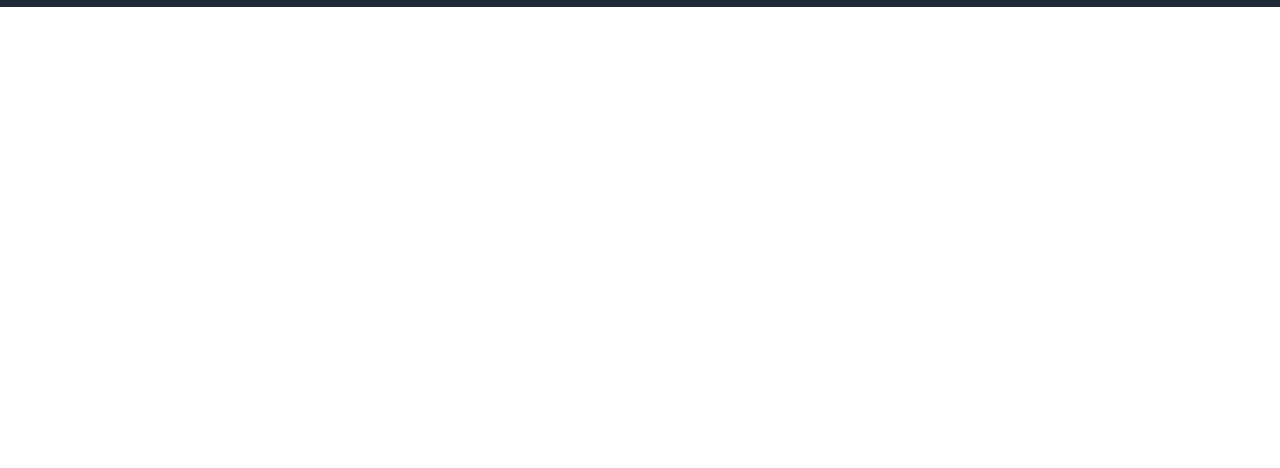
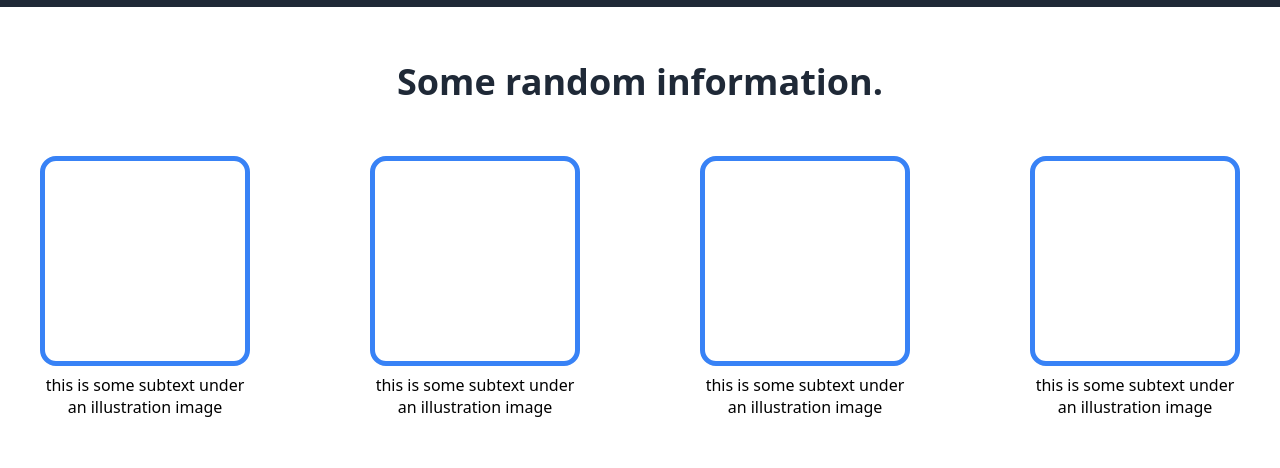
Before and after one commit to soumyadipx11/curious-corner, a plain HTML site: page index.html in a window 1280 px wide. Shown: the part 456-924 px from the top of the page. Before the commit the page ends 800 px from the top, so only its background shows below. Drawn offline with Linux system fonts and the light colour scheme.

Commit message:
New section added

```diff
--- a/index.html
+++ b/index.html
@@ -10,9 +10,9 @@
         <div class="header">
             <div class="header-logo">Header Logo</div>
             <ul class="links">
-            <li><a href="google.com">header link one</a></li>
-            <li><a href="google.com">header link one</a></li>
-            <li><a href="google.com">header link one</a></li>
+            <li><a href="https://www.google.com">header link one</a></li>
+            <li><a href="https://www.google.com">header link one</a></li>
+            <li><a href="https://www.google.com">header link one</a></li>
             </ul>
         </div>
         <div class="hero">
@@ -32,6 +32,41 @@
             </div>
         </div>
     </div>
+    <div class="info-container">
+        <div class="info-header">
+            Some random information.
+        </div>
+        <div class="info-content">
+                <div class="item">
+                    <div class="item-img">
+                    </div>
+                    <div class="item-info">
+                        this is some subtext under an illustration image
+                    </div>
+                </div>
+                <div class="item">
+                    <div class="item-img">
+                    </div>
+                    <div class="item-info">
+                        this is some subtext under an illustration image
+                    </div>
+                </div>
+                <div class="item">
+                    <div class="item-img">
+                    </div>
+                    <div class="item-info">
+                        this is some subtext under an illustration image
+                    </div>
+                </div>
+                <div class="item">
+                    <div class="item-img">
+                    </div>
+                    <div class="item-info">
+                        this is some subtext under an illustration image
+                    </div>
+                </div>
+        </div>
+    </div>
 
 </body>
 </html>
--- a/style.css
+++ b/style.css
@@ -88,3 +88,43 @@ button {
     background-color: #1F2937;
     padding: 10px 200px;
 }
+
+.info-container {
+    display: flex;
+    flex-direction: column;
+    align-items: center;
+    justify-content: center;
+    padding-bottom: 50px;
+}
+
+.info-header {
+    display: flex;
+    justify-content: center;
+    align-items: center;
+    font-size: 36px;
+    color: #1F2937;
+    font-weight: 900;
+    padding: 50px 10px;
+}
+
+.item-img{
+    height: 200px;
+    width: 200px;
+    border: 5px solid #3882F6;
+    border-radius: 16px;
+}
+.info-content {
+    display: flex;
+    justify-content: space-between;
+}
+
+.item {
+    display: flex;
+    flex-direction: column;
+    justify-content: center;
+    align-items: center;
+    gap: 8px;
+    width: 300px;
+    flex: 0;
+    text-align: center;
+}
```
